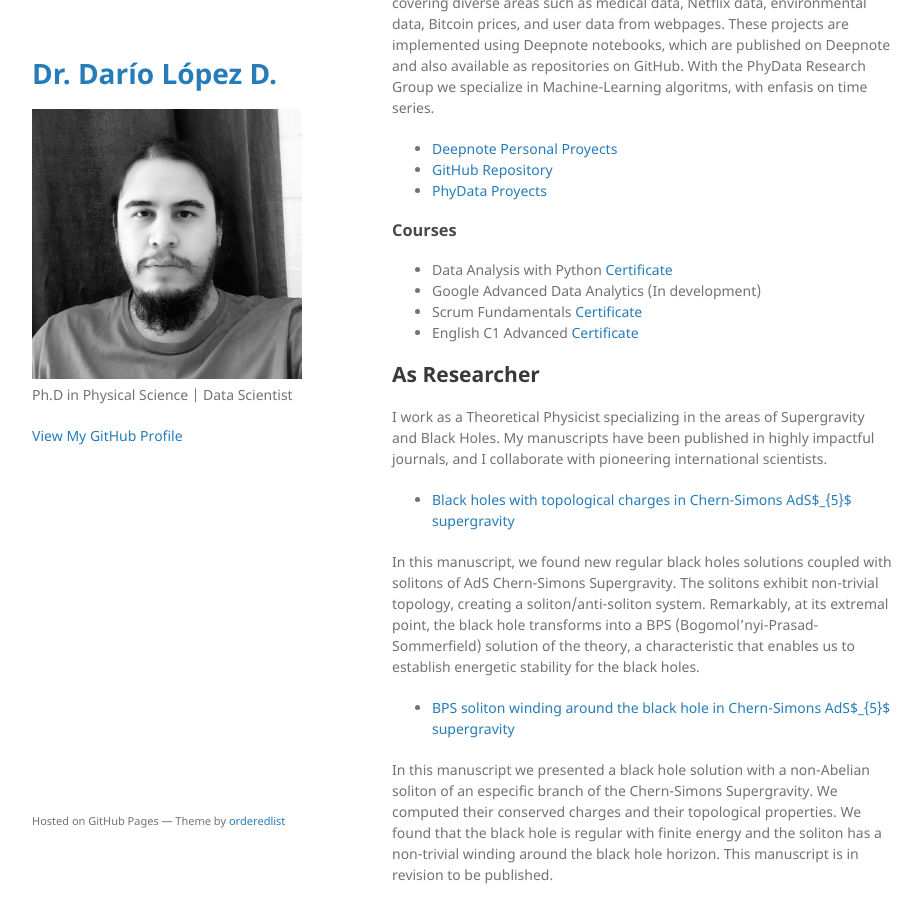
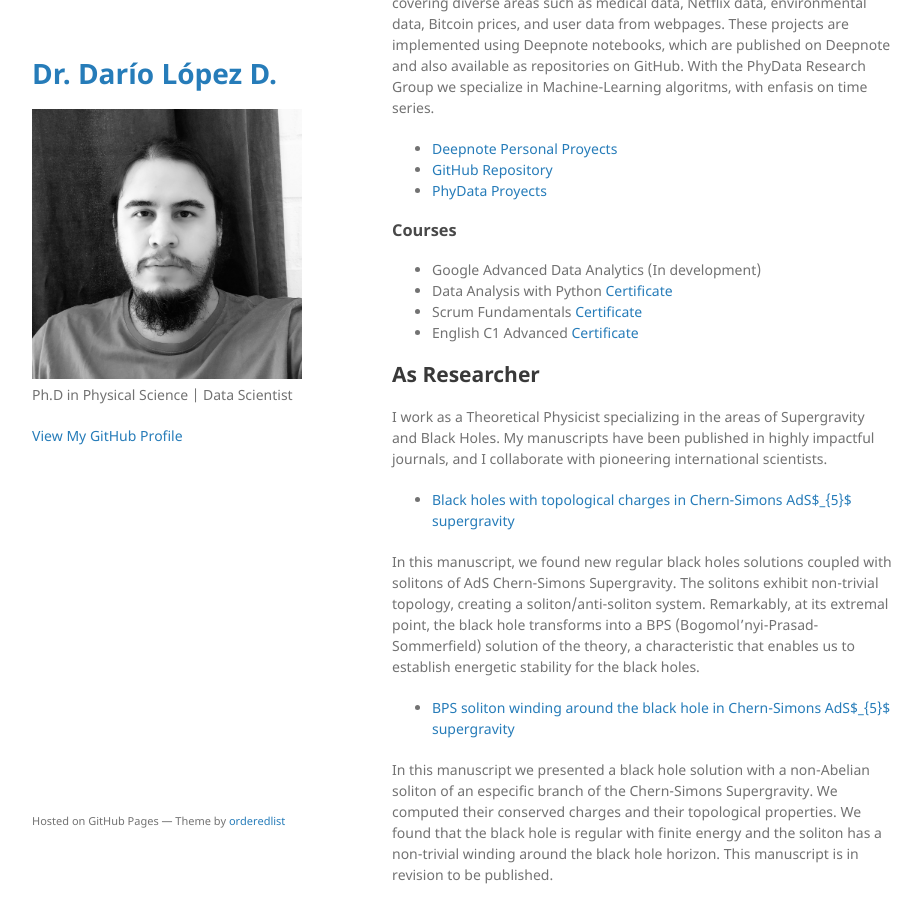
Before and after one commit to dariolopezd/dariolopezd.github.io, a Jekyll site: the page built from index.md, in a window 1280 px wide and 900 px high, scrolled down 432 px. Shown: the whole window, without its empty margins (178-1100 px from the left). Built offline with Jekyll 4.4.1, drawn with Linux system fonts in a browser that asks for light colours; our own code applies the rules of GitHub Pages for plain Markdown files.

```diff
--- a/index.md
+++ b/index.md
@@ -134,8 +134,8 @@ I have undertaken various projects to enhance my skills as a Data Scientist, cov
 
 ### Courses
 
+* Google Advanced Data Analytics (In development)
 * Data Analysis with Python [Certificate](https://www.freecodecamp.org/certification/fcca74d006c-0464-4cea-a240-887da077db73/data-analysis-with-python-v7)
-* Google Advanced Data Analytics (In development)
 * Scrum Fundamentals [Certificate](https://www.scrumstudy.com/certification/verify?type=SFC&number=984445)
 * English C1 Advanced [Certificate](https://www.efset.org/cert/RowSfU)
 
```
